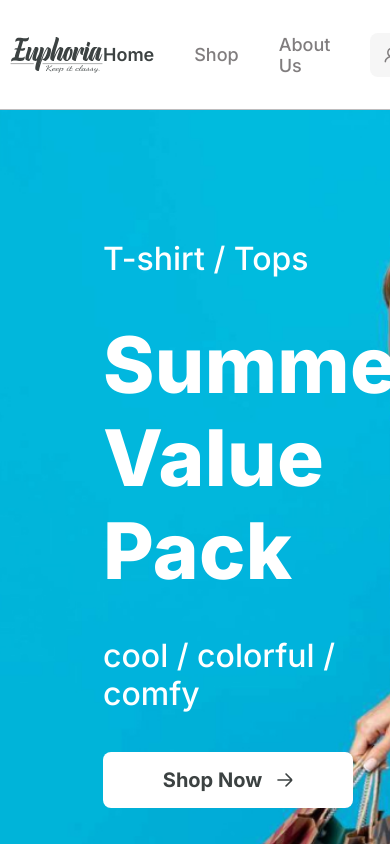
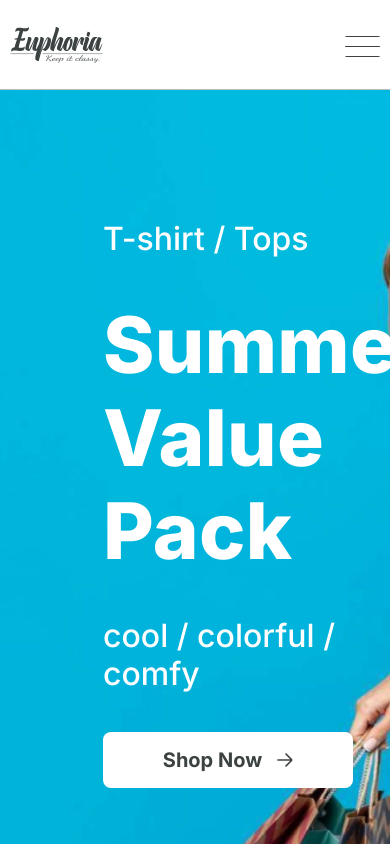
Before and after one commit to R4AYA4R/EuphoriaSiteNodeJsReactJsPostgreSql, a React (Create React App) app in the folder client-reactjs/: page / in a window 390 px wide. Shown: the top 844 px of the page. Built offline with nearby package versions, Linux system fonts and the light colour scheme; no server answers.

Commit message:
added mobile menu

```diff
--- a/client-reactjs/src/components/Header.tsx
+++ b/client-reactjs/src/components/Header.tsx
@@ -2,11 +2,13 @@ import { useQuery } from "@tanstack/react-query";
 import axios from "axios";
 import { NavLink } from "react-router-dom";
 import { AuthResponse, IProductsCartResponse } from "../types/types";
-import { useEffect } from "react";
+import { useEffect, useState } from "react";
 import { useTypedSelector } from "../hooks/useTypedSelector";
 import { useActions } from "../hooks/useActions";
 
 const Header = () => {
+
+    const [activeMobileMenu,setActiveMobileMenu] = useState(false);
 
     const { user, isLoading } = useTypedSelector(state => state.userSlice); // указываем наш слайс(редьюсер) под названием userSlice и деструктуризируем у него поле состояния isAuth и тд,используя наш типизированный хук для useSelector
 
@@ -118,6 +120,43 @@ const Header = () => {
                             </NavLink>
                         </li>
                     </ul>
+
+                    {/* если activeMobileMenu true (то есть сейчас открыто мобильное меню),то показываем блок див и в onClick указываем,что изменяем состояние activeMobileMenu на false,то есть будем закрывать мобильное меню по клику на другую область,кроме этого меню,чтобы оно закрылось не только по кнопке,но и по области вокруг,в другом случае этот блок показан не будет */}
+                    {activeMobileMenu && <div className="header__menuMobileCloseBlock" onClick={()=>setActiveMobileMenu(false)}></div>}
+
+                    <ul className={activeMobileMenu ? "header__menuMobile header__menuMobile--active" : "header__menuMobile"}>
+                        <li className="header__menuList-item">
+                            {/* используем тут NavLink,чтобы при клике на эту ссылку перекинуть пользователя по маршруту /(то есть на главную страницу),указываем это в to,также используем тут NavLink,вместо обычного Link,чтобы отслеживать активное состояние этой ссылки,то есть находится ли пользователь на этой странице,для которой эта ссылка или нет,чтобы указать ей активный класс,также отслеживаем активную сейчас страницу и с помощью isActive у NavLink указываем,если isActive true,то указываем классы для активной кнопки текущей страницы,в другом случае обычные классы */}
+                            <NavLink to="/" className={({ isActive }) => isActive ? "header__menuList-link header__menuList-link--active" : "header__menuList-link"}>Home</NavLink>
+                        </li>
+                        <li className="header__menuList-item">
+                            <NavLink to="/catalog" className={({ isActive }) => isActive ? "header__menuList-link header__menuList-link--active" : "header__menuList-link"}>Shop</NavLink>
+                        </li>
+                        <li className="header__menuList-item">
+                            <NavLink to="/aboutUs" className={({ isActive }) => isActive ? "header__menuList-link header__menuList-link--active" : "header__menuList-link"}>About Us</NavLink>
+                        </li>
+
+                        <li className="header__menuList-item header__menuList-itemBoxes header__menuMobile-itemBoxes">
+                            <NavLink to="/userPage" className="header__menuList-link header__menuList-linkBox">
+                                <img src="/images/header/user.png" alt="" className="header__menuList-linkImg" />
+                            </NavLink>
+                            <NavLink to="/cart" className="header__menuList-link header__menuList-linkBox header__menuList-linkCart">
+                                <img src="/images/header/shopping cart.png" alt="" className="header__menuList-linkImg" />
+
+                                {/* если dataProductsCart?.allProductsCartForUser.length true(то есть массив товаров корзины для определенного пользователя есть),то показываем количество товаров корзины, в другом случае показываем 0 */}
+                                <span className="header__linkCart-span">{dataProductsCart?.allProductsCartForUser.length ? dataProductsCart?.allProductsCartForUser.length : 0}</span>
+                            </NavLink>
+                        </li>
+                    </ul>
+
+                    <button className="header__menuBtn" onClick={()=>setActiveMobileMenu((prev) => !prev)}>
+                        {/* если activeMobileMenu true(то есть сейчас открыто мобильное меню),то показываем активные классы для каждого спана отдельно,так как делаем им такую анимацию,в другом случае указываем обычный класс */}
+                        <span className={activeMobileMenu ? "header__menuBtn-span header__menuBtn-spanActive1" : "header__menuBtn-span"}></span>
+                        <span className={activeMobileMenu ? "header__menuBtn-span header__menuBtn-spanActive2" : "header__menuBtn-span"}></span>
+                        <span className={activeMobileMenu ? "header__menuBtn-span header__menuBtn-spanActive3" : "header__menuBtn-span"}></span>
+                        <span className={activeMobileMenu ? "header__menuBtn-span header__menuBtn-spanActive1" : "header__menuBtn-span"}></span>
+                    </button>
+
                 </div>
             </div>
         </header>
--- a/client-reactjs/src/index.css
+++ b/client-reactjs/src/index.css
@@ -80,6 +80,12 @@ a {
     display: flex;
     align-items: center;
     gap: 20px;
+}
+
+.header__menuMobile-itemBoxes{
+    position: absolute;
+    top: 25px;
+    left: 15px;
 }
 
 .header__menuList-link {
@@ -135,6 +141,38 @@ a {
     font-weight: 600;
 }
 
+.header__menuMobile{
+    display: flex;
+    flex-direction: column;
+    align-items: center;
+    justify-content: center;
+    background-color: rgba(138, 51, 253, 0.5);
+    transform:translateX(100%);
+    transition:all 1s ease;
+    gap:35px;
+    position: absolute;
+    top: 0;
+    right: 0;
+    width: 50%;
+    height: 50vh;
+    opacity: 0;
+    z-index: 5;
+    border-bottom-left-radius: 8px;
+}
+
+.header__menuBtn{
+    display: none;
+}
+
+.header__menuMobileCloseBlock{
+    position: absolute;
+    top: 0;
+    right: 0;
+    bottom: 0;
+    left: 0;
+    background-color: transparent;
+    z-index: 2;
+}
 
 .sectionTop {
     padding: 130px 0 130px 93px;
@@ -2238,7 +2276,11 @@ a {
     align-items: center;
     border: 1px solid #E5E7EB;
     border-radius: 8px;
-    padding: 20px;
+    padding: 40px;
+}
+
+.sectionUserPage__dashboard-img{
+    min-width: 65px;
 }
 
 .sectionUserPage__dashboard-title {
@@ -2890,3 +2932,101 @@ a {
     font-weight: 400;
     color: #808080;
 }
+
+
+/* когда ширина экрана будет 620px и меньше,то тогда будут работать эти стили,делаем так адаптив сайта */
+@media (max-width:620px) {
+
+    .header{
+        padding: 20px 0;
+    }
+
+    .header__menuList{
+        display: none;
+    }
+
+    .header__menuMobile--active{
+        transform: translateX(0);
+        opacity: 1;
+    }
+
+    .header__menuBtn{
+        display: block;
+        width: 35px;
+        height: 40px;
+        background-color: transparent;
+        border:none;
+        position: relative;
+        z-index: 5;
+    }
+
+    .header__menuBtn:hover{
+        cursor: pointer;
+    }
+
+    .header__menuBtn-span{
+        width: 100%;
+        height: 1px;
+        background-color: #3C4242;
+        border-radius: 20%;
+        position: absolute;
+        right: 0;
+        transition:all .5s ease-in-out;
+    }
+
+    /* указываем стили для первого найденного элемента с классом header__menuBtn-span */
+    .header__menuBtn-span:nth-child(1){
+        top: 11px;
+    }
+
+    .header__menuBtn-span:nth-child(2){
+        top: 21px;
+    }
+
+    .header__menuBtn-span:nth-child(3){
+        top: 21px;
+    }
+
+    .header__menuBtn-span:nth-child(4){
+        top: 31px;
+    }
+
+    .header__menuBtn-spanActive1{
+        transform: scaleX(0);
+    }
+
+    .header__menuBtn-spanActive2{
+        transform: rotate(45deg);
+    }
+
+    .header__menuBtn-spanActive3{
+        transform: rotate(-45deg);
+    }
+
+    .header__menuList-link{
+        color: #fff;
+        font-size: 18px;
+    }
+
+    .header__menuList-link--active{
+        color: #3C4242;
+    }
+
+}
+
+@media (max-width:420px) {
+    .header__menuMobile-itemBoxes{
+        left: 10px;
+        gap: 10px;
+        top: 27px;
+    }
+
+    .header__menuList-linkBox{
+        padding: 10px;
+    }
+
+    .header__linkCart-span{
+        top: 4px;
+        right: 3px;
+    }
+}
--- a/client-reactjs/src/pages/UserPage.tsx
+++ b/client-reactjs/src/pages/UserPage.tsx
@@ -984,7 +984,7 @@ const UserPage = () => {
                                 <div className="sectionUserPage__mainBlock-inner">
 
                                     <div className="sectionUserPage__mainBlock-dashboard">
-                                        <img src="/images/sectionUserPage/Ellipse 5.png" alt="" className="sectionUserPage__dashboard-img" />
+                                        <img src="/images/sectionProductItemPage/Profile.png" alt="" className="sectionUserPage__dashboard-img" />
                                         <h3 className="sectionUserPage__dashboard-title">{user.userName}</h3>
                                         <p className="sectionUserPage__dashboard-email">{user.email}</p>
 
```
